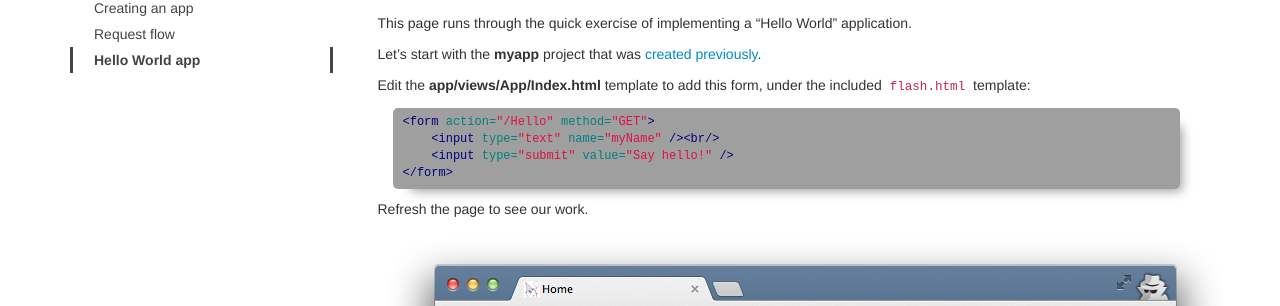
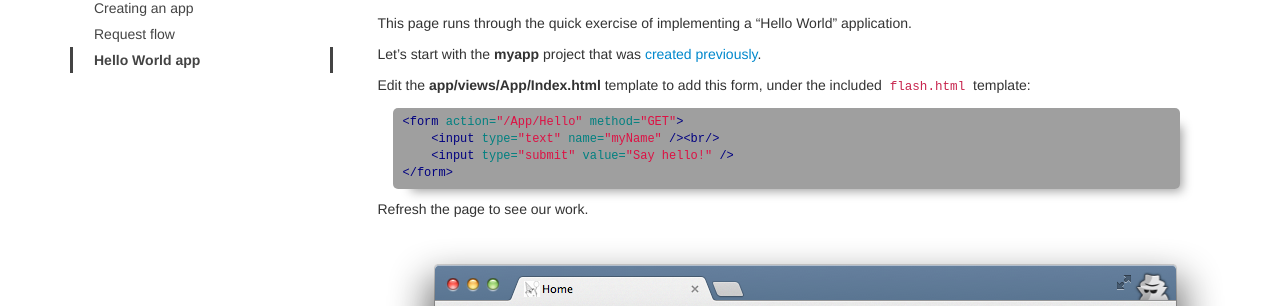
Before and after one commit to revel/revel.github.io, a Jekyll site: the page built from tutorial/firstapp.md, in a window 1280 px wide and 900 px high. Shown: the part 196-502 px from the top of the window. Built offline with Jekyll 4.4.1, drawn with Linux system fonts in a browser that asks for light colours; nearby versions of some CDN libraries.

Commit message:
Fix form action url for this example

```diff
--- a/tutorial/firstapp.md
+++ b/tutorial/firstapp.md
@@ -11,7 +11,7 @@ Let's start with the **myapp** project that was [created previously](createapp.h
 Edit the **app/views/App/Index.html** template to add this form, under the
 included `flash.html` template:
 {% highlight html %}
-<form action="/Hello" method="GET">
+<form action="/App/Hello" method="GET">
     <input type="text" name="myName" /><br/>
     <input type="submit" value="Say hello!" />
 </form>
```
